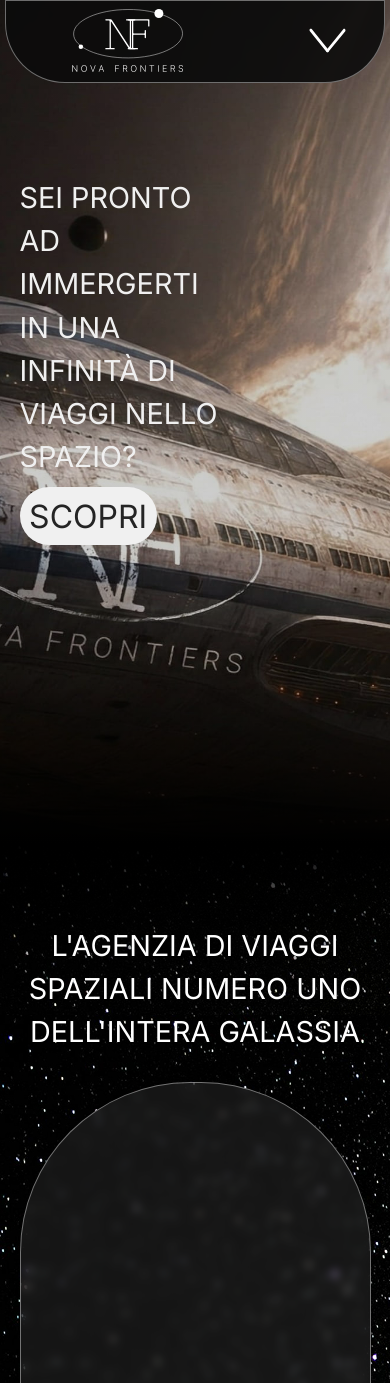
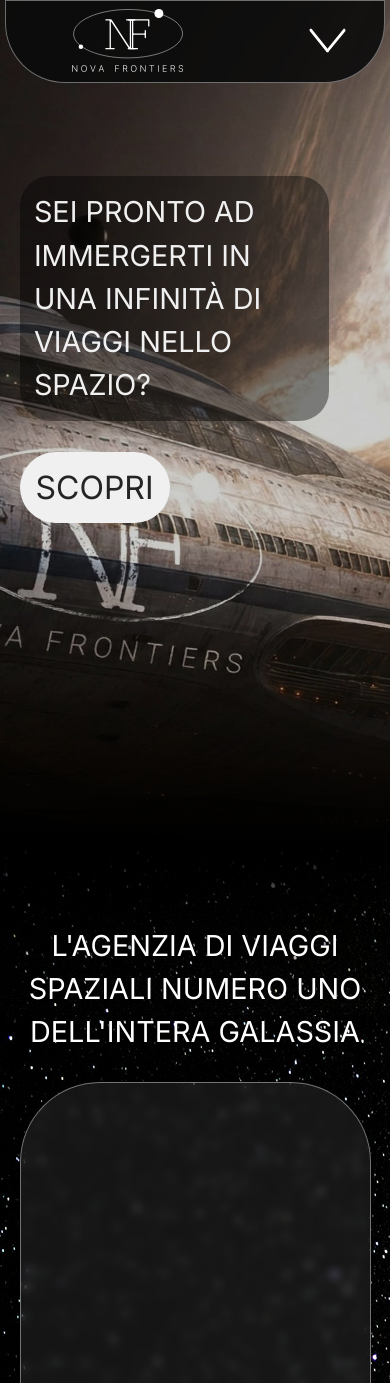
Before and after one commit to Chris-Libra-Unipd/ProgettoTecWeb, a PHP site: page / in a window 390 px wide. Shown: the top 1383 px of the page. Run offline with PHP 8.4, Linux system fonts and the light colour scheme.

Commit message:
modifica h2 da mobile + aggiunta sfondo h2 hero per contrasti

```diff
--- a/css/mini_style.css
+++ b/css/mini_style.css
@@ -27,3 +27,21 @@
 h2 {
     font-size: 1.8em;
 }
+
+/*================HOME HERO====================== */
+/*================HOME HERO====================== */
+/*================HOME HERO====================== */
+
+
+#hero-text-container h2 {
+    max-width: 80%;
+    background-color: rgb(0, 0, 0, 0.4);
+    border-radius: 30px;
+    padding: 0.5em;
+    margin-bottom: 1.5em;
+}
+
+#programma-container {
+    height: 2000px;
+    border-radius: 80px;
+}
--- a/css/style.css
+++ b/css/style.css
@@ -301,10 +301,9 @@ header {
     background-color: var(--bgButton-color-not-pure-white);
     text-decoration: none;
     font-size: 2em;
-    padding: 0.3em;
+    padding: 0.5em;
     border-radius: 60px;
     border: none;
-    margin-left: auto;
 }
 
 
```
